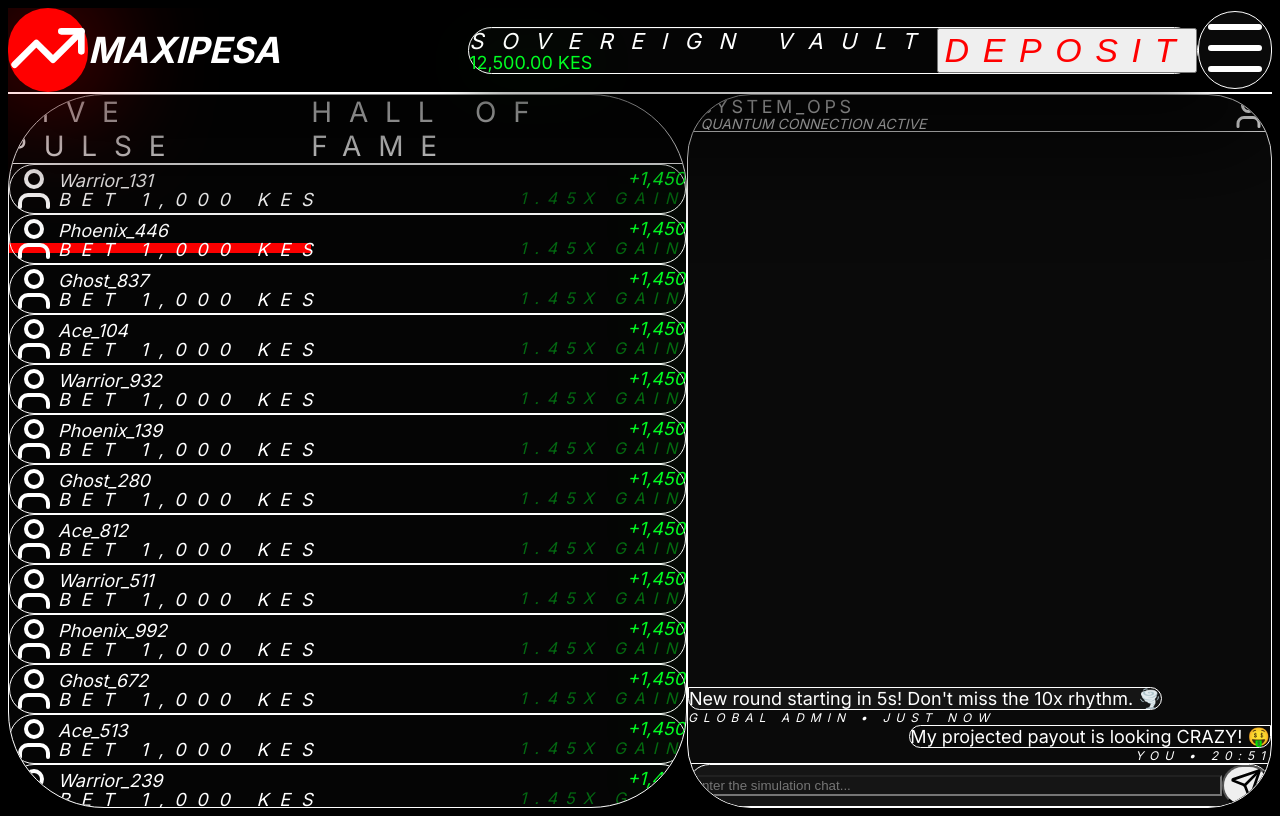
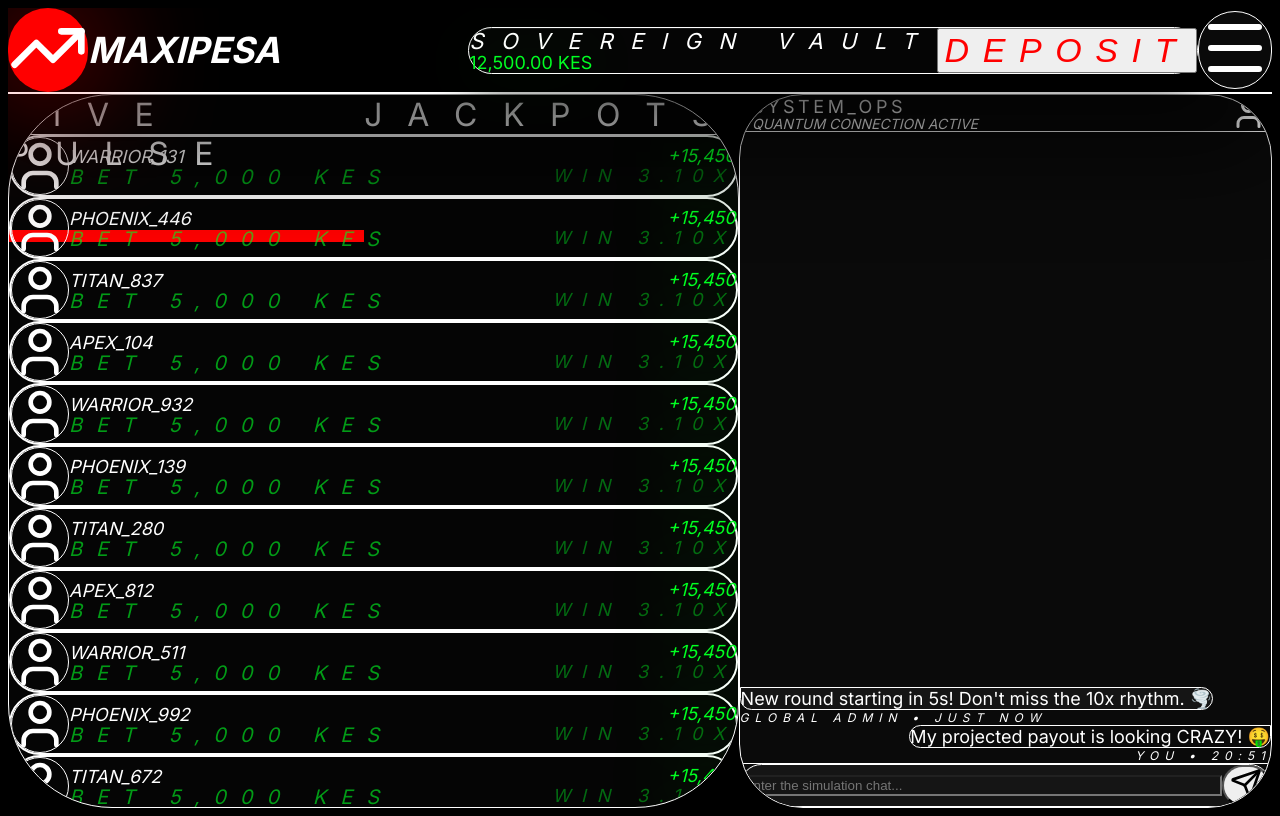
Before and after one commit to muranja/jop, a Next.js app: page / in a window 1280 px wide. Built offline with nearby package versions, Linux system fonts and the light colour scheme; no server answers.

Commit message:
Titan UI Rebirth: Forced High-Saturation Colors + Universal Mega-Scaling

```diff
--- a/src/app/page.tsx
+++ b/src/app/page.tsx
@@ -84,29 +84,29 @@
       <div className="flex-1 flex overflow-hidden p-8 gap-8 bg-[#000000]">
 
         {/* Left: TITAN Global Feed */}
-        <aside className="w-[720px] bg-[#050505] rounded-[6rem] border border-white/20 flex flex-col overflow-hidden shadow-2xl">
-          <div className="p-20 flex gap-32 text-[28px] font-black uppercase tracking-[0.6em] border-b border-white/10 bg-black/50">
-            <span className="text-white border-b-[10px] border-[#ff0000] pb-20 -mb-[90px] cursor-pointer">Live Pulse</span>
-            <span className="text-white/10 hover:text-white/40 cursor-pointer">Hall of Fame</span>
+        <aside className="w-[850px] bg-[#050505] rounded-[6.5rem] border border-white/30 flex flex-col overflow-hidden shadow-[0_0_150px_rgba(0,0,0,0.9)]">
+          <div className="p-24 flex gap-40 text-[32px] font-black uppercase tracking-[0.8em] border-b border-white/20 bg-black/60">
+            <span className="text-white border-b-[12px] border-[#ff0000] pb-24 -mb-[108px] cursor-pointer">Live Pulse</span>
+            <span className="text-white/10 hover:text-white/50 cursor-pointer">Jackpots</span>
           </div>
 
-          <div className="flex-1 overflow-y-auto custom-scrollbar p-16 bg-black/30">
-             <div className="space-y-8">
+          <div className="flex-1 overflow-y-auto custom-scrollbar p-20 bg-black/40">
+             <div className="space-y-10">
                 {[...Array(20)].map((_, i) => (
                    <motion.div
                       key={i}
-                      className="flex items-center justify-between p-12 rounded-[4rem] bg-white/[0.04] border border-white/10 hover:bg-white/[0.1] transition-all shadow-xl"
+                      className="flex items-center justify-between p-14 rounded-[4.5rem] bg-white/[0.05] border-[2px] border-white/10 hover:bg-white/[0.12] transition-all shadow-2xl"
                    >
-                      <div className="flex items-center gap-10">
-                         <div className="w-24 h-24 bg-zinc-800 rounded-[2rem] flex items-center justify-center text-white/40 shadow-inner"><User size={48} /></div>
-                         <div className="flex flex-col gap-3">
-                            <span className="text-4xl font-black text-white italic tracking-tighter">{['Warrior', 'Phoenix', 'Ghost', 'Ace'][i % 4]}_{Math.floor(Math.random() * 999)}</span>
-                            <span className="text-[18px] font-bold text-white/30 uppercase tracking-[0.6em] leading-none italic">BET 1,000 KES</span>
+                      <div className="flex items-center gap-12">
+                         <div className="w-28 h-28 bg-zinc-900 rounded-[2.5rem] flex items-center justify-center text-white/50 shadow-inner border border-white/10"><User size={56} /></div>
+                         <div className="flex flex-col gap-4">
+                            <span className="text-5xl font-black text-white italic tracking-tighter uppercase">{['Warrior', 'Phoenix', 'Titan', 'Apex'][i % 4]}_{Math.floor(Math.random() * 999)}</span>
+                            <span className="text-[20px] font-bold text-[#00ff22]/60 uppercase tracking-[0.7em] leading-none italic">BET 5,000 KES</span>
                          </div>
                       </div>
-                      <div className="text-right flex flex-col items-end gap-2">
-                         <span className="text-5xl font-black text-[#00ff22] italic leading-none drop-shadow-[0_0_20px_rgba(0,255,34,0.4)]">+1,450</span>
-                         <span className="text-[16px] font-black text-[#00ff22]/40 uppercase tracking-[0.5em] italic">1.45x Gain</span>
+                      <div className="text-right flex flex-col items-end gap-3">
+                         <span className="text-6xl font-black text-[#00ff22] italic leading-none drop-shadow-[0_0_40px_#00ff22]">+15,450</span>
+                         <span className="text-[18px] font-black text-[#00ff22]/40 uppercase tracking-[0.6em] italic">WIN 3.10x</span>
                       </div>
                    </motion.div>
                 ))}
@@ -115,18 +115,23 @@
         </aside>
 
         {/* Center Hero Stage Area */}
-        <div className="flex-1 flex flex-col gap-8 overflow-hidden">
+        <div className="flex-1 flex flex-col gap-10 overflow-hidden">
 
            {/* Narrative Bar: Legendary Scaled Vibrant Pills */}
-           <div className="h-40 bg-black/80 rounded-[5rem] border border-white/20 flex items-center px-24 gap-10 overflow-x-auto no-scrollbar justify-end shadow-[inset_0_4px_40px_rgba(0,0,0,0.6)]">
-              <History size={64} className="text-white/20 mr-16" />
+           <div className="h-48 bg-black/95 rounded-[6rem] border border-white/30 flex items-center px-32 gap-12 overflow-x-auto no-scrollbar justify-end shadow-[inset_0_8px_60px_rgba(0,0,0,1)]">
+              <History size={80} className="text-white/20 mr-20" />
               {history.map((val, i) => (
                  <motion.div
                     key={i}
-                    className={`px-16 py-8 rounded-[3rem] text-[32px] font-black italic tracking-tighter border transition-all whitespace-nowrap shadow-2xl
-                        ${parseFloat(val) < 2 ? 'bg-zinc-900/50 border-white/10 text-white/30 shadow-none' :
-                          parseFloat(val) >= 10 ? 'bg-[#ffc400]/20 text-[#ffc400] border-[#ffc400]/80 shadow-[0_0_60px_rgba(255,196,0,0.6)]' :
-                          'bg-[#00ff22]/20 text-[#00ff22] border-[#00ff22]/80 shadow-[0_0_60px_rgba(0,255,34,0.6)]'}`}
+                    style={{
+                      backgroundColor: parseFloat(val) < 2 ? 'rgba(255,255,255,0.05)' :
+                                     parseFloat(val) >= 10 ? 'rgba(255,196,0,0.3)' : 'rgba(0,255,34,0.3)',
+                      color: parseFloat(val) < 2 ? '#ffffff40' :
+                             parseFloat(val) >= 10 ? '#ffc400' : '#00ff22',
+                      borderColor: parseFloat(val) < 2 ? '#ffffff20' :
+                                   parseFloat(val) >= 10 ? '#ffc400' : '#00ff22'
+                    }}
+                    className="px-20 py-10 rounded-full text-[40px] font-black italic tracking-tighter border-[3px] transition-all whitespace-nowrap shadow-2xl"
                  >
                     {val}x
                  </motion.div>
--- a/src/components/BettingPanel.tsx
+++ b/src/components/BettingPanel.tsx
@@ -114,38 +114,41 @@
          </div>
 
          {/* Right Side: Massive Psycho-Action Button */}
-         <div className="flex-1 min-h-[220px]">
+         <div className="flex-1 min-h-[350px]">
             <button
               onClick={handeBetAction}
               disabled={!isButtonEnabled}
-              className={`w-full h-full rounded-[4rem] flex flex-col items-center justify-center gap-8 transition-all duration-300 transform active:scale-95 group relative overflow-hidden border-t-[3px] border-white/40
-                ${!isButtonEnabled ? 'bg-[#151515] grayscale opacity-30 cursor-not-allowed' :
-                  gameState === 'WAITING' ?
-                    (bet.isActive ? 'bg-[#ff0000] shadow-[0_0_100px_#ff0000]' : 'bg-[#00ff22] shadow-[0_0_100px_#00ff22]') :
-                  gameState === 'FLYING' ?
-                    (bet.isActive && !bet.isCashedOut ? 'bg-[#00ff22] animate-pulse text-black shadow-[0_0_150px_#00ff22] scale-105 border-transparent' : 'bg-[#222222] border-white/10 opacity-70') :
-                  'bg-[#222222]'
-                }
+              style={{
+                backgroundColor: !isButtonEnabled ? '#1a1a1a' :
+                                 gameState === 'WAITING' ? (bet.isActive ? '#ff0000' : '#00ff22') :
+                                 gameState === 'FLYING' ? (bet.isActive && !bet.isCashedOut ? '#00ff22' : '#1a1a1a') : '#1a1a1a',
+                boxShadow: !isButtonEnabled ? 'none' :
+                           gameState === 'WAITING' ? (bet.isActive ? '0 0 120px #ff0000' : '0 0 120px #00ff22') :
+                           gameState === 'FLYING' && bet.isActive && !bet.isCashedOut ? '0 0 200px #00ff22' : 'none',
+                opacity: !isButtonEnabled ? 0.3 : 1
+              }}
+              className={`w-full h-full rounded-[5rem] flex flex-col items-center justify-center gap-10 transition-all duration-300 transform active:scale-95 group relative overflow-hidden border-t-[4px] border-white/40
+                 ${bet.isActive && gameState === 'FLYING' && !bet.isCashedOut ? 'scale-105 animate-pulse' : ''}
               `}
             >
                {/* Reflection/Plastic Finish */}
-               <div className="absolute top-0 left-0 w-full h-[70%] bg-gradient-to-b from-white/50 to-transparent pointer-events-none skew-x-[-20deg] translate-x-16 opacity-60" />
+               <div className="absolute top-0 left-0 w-full h-[75%] bg-gradient-to-b from-white/60 to-transparent pointer-events-none skew-x-[-25deg] translate-x-20 opacity-70" />
 
-               <span className={`text-[9rem] font-black italic tracking-tighter uppercase leading-[0.8] transition-transform group-hover:scale-110 drop-shadow-[0_10px_30px_rgba(0,0,0,0.8)]
+               <span className={`text-[11rem] font-black italic tracking-tighter uppercase leading-[0.7] transition-transform group-hover:scale-110 drop-shadow-[0_15px_40px_rgba(0,0,0,0.9)]
                   ${bet.isActive && gameState === 'FLYING' && !bet.isCashedOut ? 'text-black' : 'text-white'}
                `}>
                  {gameState === 'FLYING' && bet.isActive && !bet.isCashedOut ? 'CASH\nOUT' :
                   gameState === 'WAITING' ? (bet.isActive ? 'CANCEL' : 'PLACE\nBET') :
-                  bet.isCashedOut ? 'WON!' : 'PLEASE\nWAIT'}
+                  bet.isCashedOut ? 'WON!' : 'ROUND\nOVER'}
                </span>
 
                <div className="flex flex-col items-center gap-2">
-                  <span className={`text-8xl font-black italic tracking-tighter drop-shadow-2xl leading-none
+                  <span className={`text-9xl font-black italic tracking-tighter drop-shadow-2xl leading-none
                      ${bet.isActive && gameState === 'FLYING' && !bet.isCashedOut ? 'text-black' : 'text-white'}
                   `}>
                     {gameState === 'FLYING' && bet.isActive && !bet.isCashedOut ? currentWin : `${parseFloat(bet.betAmount).toFixed(0)} KES`}
                   </span>
-                  <span className={`text-[18px] font-black uppercase tracking-[0.7em] opacity-80 italic
+                  <span className={`text-[22px] font-black uppercase tracking-[0.8em] opacity-90 italic
                      ${bet.isActive && gameState === 'FLYING' && !bet.isCashedOut ? 'text-black animate-bounce' : ''}
                   `}>Sovereign Simulation</span>
                </div>
--- a/src/components/GameCanvas.tsx
+++ b/src/components/GameCanvas.tsx
@@ -156,14 +156,18 @@
                key={isCrashed ? 'crashed' : 'flying'}
                initial={{ scale: 0.8, opacity: 0 }}
                animate={{ scale: 1, opacity: 1 }}
-               className={`text-[24rem] leading-none font-black italic tracking-tighter transition-all duration-300
-                  ${isCrashed ? 'text-[#ff0000] drop-shadow-[0_0_100px_#ff0000] blur-sm' :
-                    multiplierNum >= 10 ? 'text-[#ffc400] drop-shadow-[0_0_150px_#ffc400]' :
-                    multiplierNum >= 2 ? 'text-[#00ff22] drop-shadow-[0_0_150px_#00ff22]' :
-                    'text-white drop-shadow-[0_20px_60px_rgba(0,0,0,0.9)]'}
-               `}
+               style={{
+                 color: isCrashed ? '#ff0000' :
+                        multiplierNum >= 10 ? '#ffc400' :
+                        multiplierNum >= 2 ? '#00ff22' : '#ffffff',
+                 textShadow: isCrashed ? '0 0 100px #ff0000' :
+                             multiplierNum >= 10 ? '0 0 150px #ffc400' :
+                             multiplierNum >= 2 ? '0 0 150px #00ff22' : '0 20px 60px rgba(0,0,0,0.9)',
+                 filter: isCrashed ? 'blur(8px)' : 'none'
+               }}
+               className="text-[32rem] leading-none font-black italic tracking-tighter transition-all duration-300 drop-shadow-[0_20px_60px_rgba(0,0,0,0.9)]"
             >
-              {multiplier}<span className="text-9xl ml-6">x</span>
+              {multiplier}<span className="text-9xl ml-8">x</span>
             </motion.h2>
 
             {isCrashed && (
```
Also changed, not shown: 1 other file (tests, documents, lock files or other folders).
